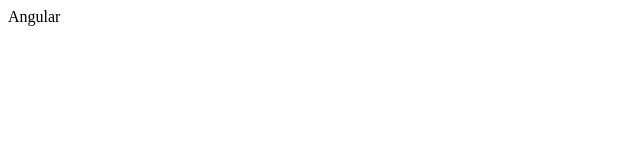
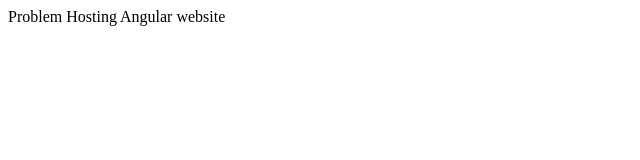
Before and after one commit to GourishettySairam/GourishettySairam.github.io-AngularHosting, a plain HTML site: page index.html in a window 1280 px wide. Shown: the whole page, without its empty margins (0-640 px from the left). Drawn offline with Linux system fonts and the light colour scheme.

Commit message:
Update index.html

```diff
--- a/index.html
+++ b/index.html
@@ -1,5 +1,5 @@
 <html>
 <body>
-Angular
+Problem Hosting Angular website
 </body>
 </html>
```
